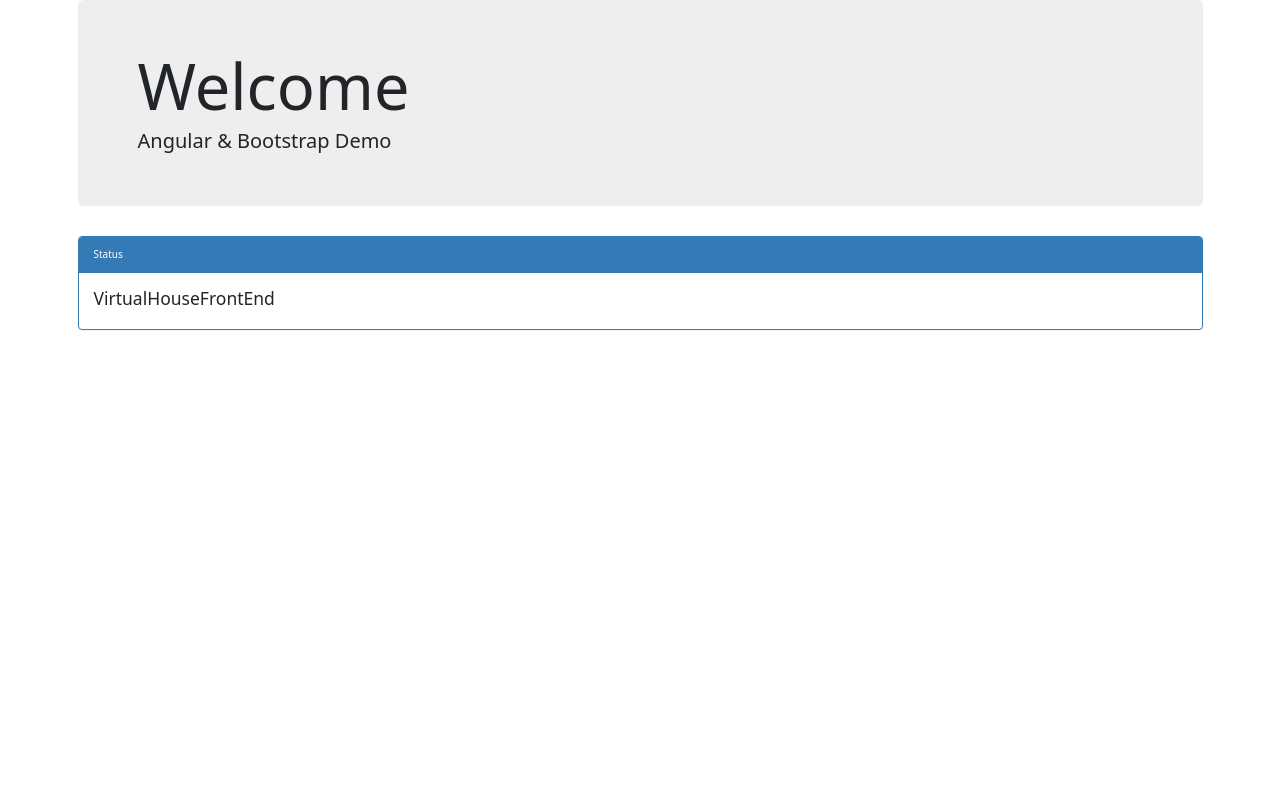
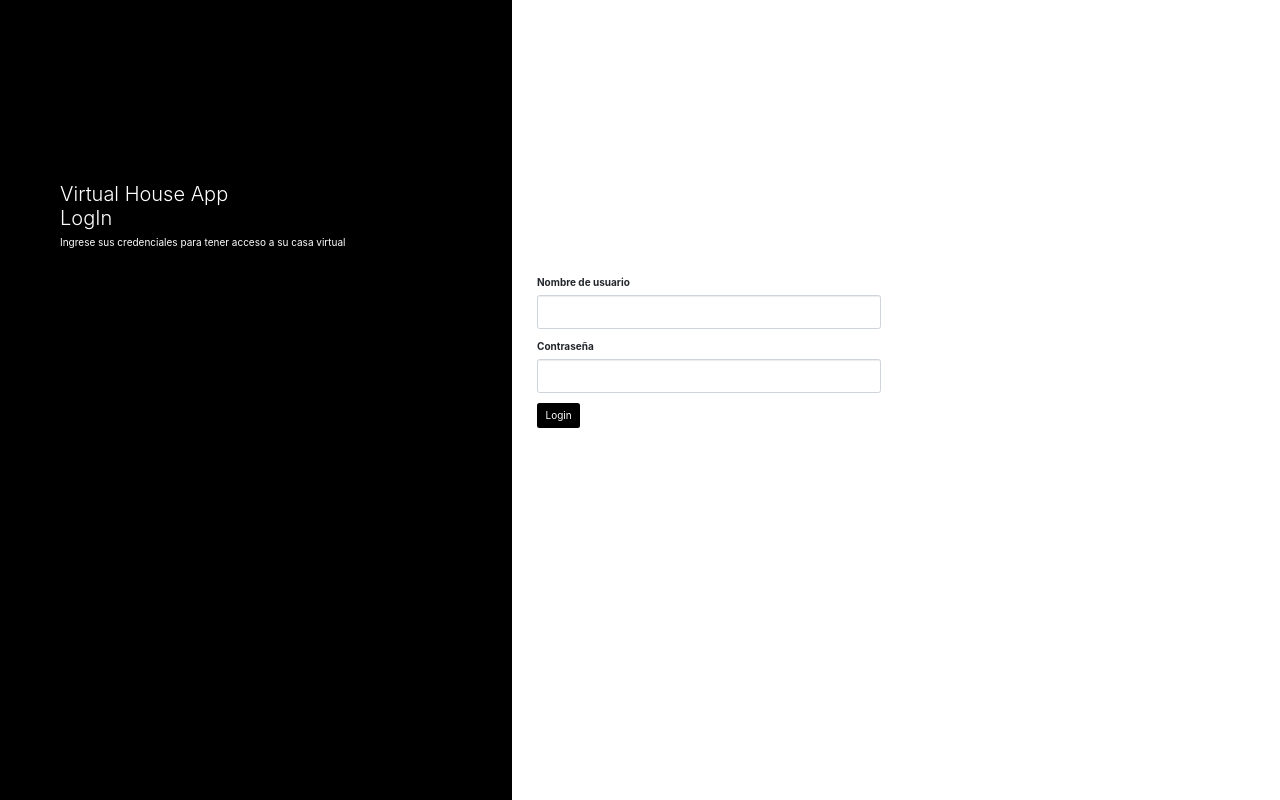
Before and after one commit to kevinscorzu/Proyecto-1-Embebidos, an Angular app in the folder FrontEnd/VirtualHouseFrontEnd/: page / in a window 1280 px wide. Built offline with nearby package versions, Linux system fonts and the light colour scheme.

Commit message:
Creacion y validación de credenciales en login

```diff
--- a/FrontEnd/VirtualHouseFrontEnd/src/app/app.component.css
+++ b/FrontEnd/VirtualHouseFrontEnd/src/app/app.component.css
@@ -0,0 +1,75 @@
+body {
+    font-family: "Lato", sans-serif;
+}
+
+
+
+.main-head{
+    height: 150px;
+    background: #FFF;
+
+}
+
+.sidenav {
+    height: 100%;
+    background-color: #000;
+    overflow-x: hidden;
+    padding-top: 20px;
+}
+
+
+.main {
+    padding: 0px 10px;
+}
+
+@media screen and (max-height: 450px) {
+    .sidenav {padding-top: 15px;}
+}
+
+@media screen and (max-width: 450px) {
+    .login-form{
+        margin-top: 10%;
+    }
+
+    .register-form{
+        margin-top: 10%;
+    }
+}
+
+@media screen and (min-width: 768px){
+    .main{
+        margin-left: 40%;
+    }
+
+    .sidenav{
+        width: 40%;
+        position: fixed;
+        z-index: 1;
+        top: 0;
+        left: 0;
+    }
+
+    .login-form{
+        margin-top: 80%;
+    }
+
+    .register-form{
+        margin-top: 20%;
+    }
+}
+
+
+.login-main-text{
+    margin-top: 20%;
+    padding: 60px;
+    color: #fff;
+}
+
+.login-main-text h2{
+    font-weight: 300;
+}
+
+.btn-black{
+    background-color: #000 !important;
+    color: #fff;
+}
--- a/FrontEnd/VirtualHouseFrontEnd/src/app/app.component.html
+++ b/FrontEnd/VirtualHouseFrontEnd/src/app/app.component.html
@@ -1,11 +1,38 @@
-<div class="container">
-  <div class="jumbotron">
-    <h1>Welcome</h1>
-    <h2>Angular & Bootstrap Demo</h2>
-  </div>  <div class="panel panel-primary">
-    <div class="panel-heading">Status</div>
-    <div class="panel-body">
-      <h3>{{title}}</h3>
-    </div>
-  </div>
-</div>
+<link href="//maxcdn.bootstrapcdn.com/bootstrap/4.0.0/css/bootstrap.min.css" rel="stylesheet" id="bootstrap-css">
+<script src="//maxcdn.bootstrapcdn.com/bootstrap/4.0.0/js/bootstrap.min.js"></script>
+<script src="//code.jquery.com/jquery-1.11.1.min.js"></script>
+<!------ Include the above in your HEAD tag ---------->
+
+<div class="sidenav">
+         <div class="login-main-text">
+            <h2>Virtual House App<br> LogIn</h2>
+            <p>Ingrese sus credenciales para tener acceso a su casa virtual</p>
+         </div>
+      </div>
+      <div class="main">
+         <div class="col-md-6 col-sm-12">
+            <div class="login-form">
+               <form>
+                  <div class="form-group">
+                     <label>Nombre de usuario</label>
+                     <input type="text" required
+                class="form-control"
+                ngModel
+                id="username"
+                name="username"
+                #username="ngModel">
+                  </div>
+                  <div class="form-group">
+                     <label>Contraseña</label>
+                     <input type="password" required
+                class="form-control"
+                ngModel
+                id="password"
+                name="password"
+                #password="ngModel">
+                  </div>
+                  <button type="submit" class="btn btn-black" (click) = "onLogIn(username.control?.value,password.control?.value)" >Login </button>
+               </form>
+            </div>
+         </div>
+      </div>
--- a/FrontEnd/VirtualHouseFrontEnd/src/app/app.component.ts
+++ b/FrontEnd/VirtualHouseFrontEnd/src/app/app.component.ts
@@ -1,10 +1,42 @@
-import { Component } from '@angular/core';
+import { Component, OnInit } from '@angular/core';
+
+import {ReactiveFormsModule,FormGroup, FormControl, Validators, FormBuilder} from '@angular/forms';
 
 @Component({
   selector: 'app-root',
   templateUrl: './app.component.html',
   styleUrls: ['./app.component.css']
 })
-export class AppComponent {
+
+
+
+export class AppComponent implements OnInit{
+
   title = 'VirtualHouseFrontEnd';
+  username: string  = "";
+  password: string  = "";
+
+
+
+
+
+  onLogIn(username:string, password:string){
+    console.log(username);
+    console.log(password);
+    if(password == "admin" && username == "admin"){
+      console.log("Credenciales correctos");
+      alert("Credenciales correctos");
+    }
+    else{
+      console.log("Credenciales incorrectos");
+      alert("Credenciales incorrectos");
+    }
+  }
+
+
+
+
+  ngOnInit() {
+
+  }
 }
```
Also changed, not shown: FrontEnd/VirtualHouseFrontEnd/src/app/app.module.ts (+11 -3 lines).
